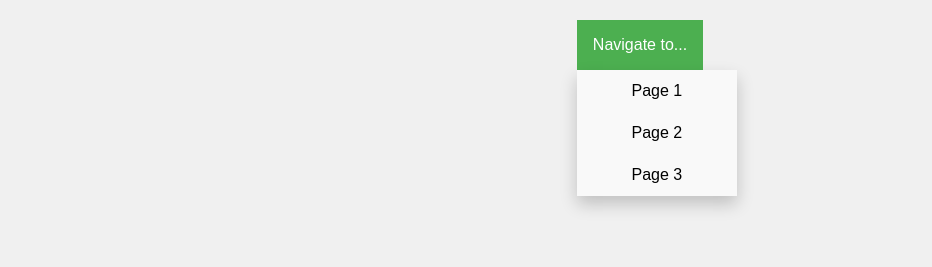
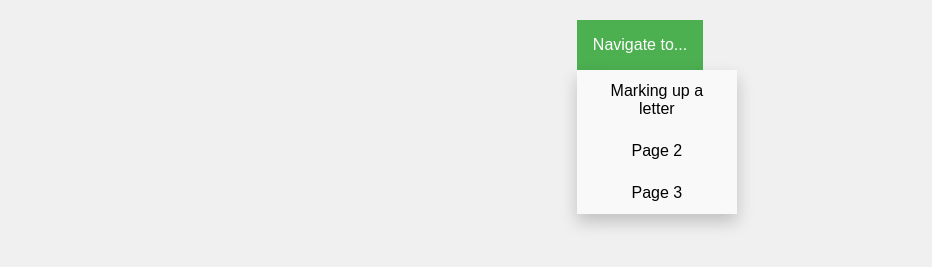
Before and after one commit to asaran07/460-Sites, a plain HTML site: page index.html in a window 1280 px wide. Both pictures are taken after a click on the button "Navigate to...". Shown: the part 415-682 px from the top of the page, without its empty margins (0-932 px from the left). Drawn offline with Linux system fonts and the light colour scheme.

Commit message:
Add letter markup file

```diff
--- a/index.html
+++ b/index.html
@@ -13,7 +13,7 @@
         <div class="dropdown">
             <button onclick="toggleDropdown()" class="dropbtn">Navigate to...</button>
             <div id="myDropdown" class="dropdown-content">
-                <a href="page1.html">Page 1</a>
+                <a href="letter.html">Marking up a letter</a>
                 <a href="page2.html">Page 2</a>
                 <a href="page3.html">Page 3</a>
             </div>
```
Also changed, not shown: letter.html (added, +3 -0 lines).
